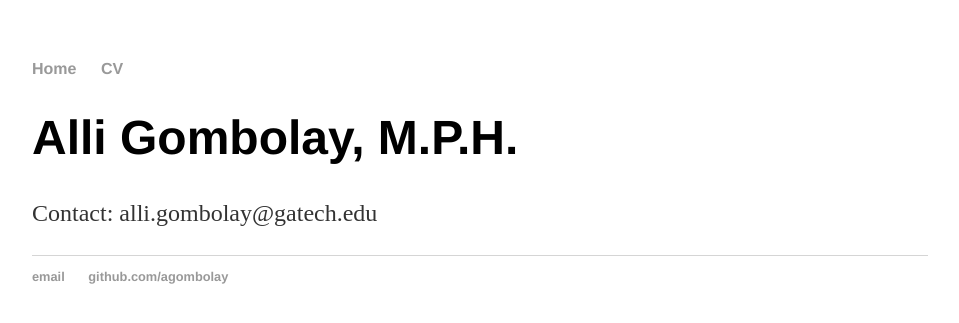
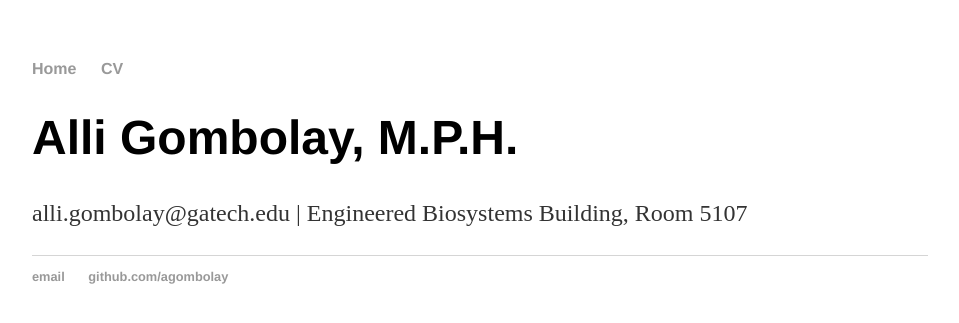
Before and after one commit to agombolay/agombolay.github.io, a Jekyll site: the page built from cv/index.html, in a window 1280 px wide. Shown: the top 323 px of the page, without its empty margins (160-1119 px from the left). Built offline with Jekyll 4.4.1, drawn with Linux system fonts in a browser that asks for light colours.

Commit message:
Update index.html

```diff
--- a/cv/index.html
+++ b/cv/index.html
@@ -4,5 +4,5 @@ title: Alli Gombolay
 ---
 <div class="blurb">
 	<h1>Alli Gombolay, M.P.H.</h1>
-	<p>Contact: alli.gombolay@gatech.edu</p>
+	<p>alli.gombolay@gatech.edu | Engineered Biosystems Building, Room 5107</p>
 </div><!-- /.blurb -->
```
